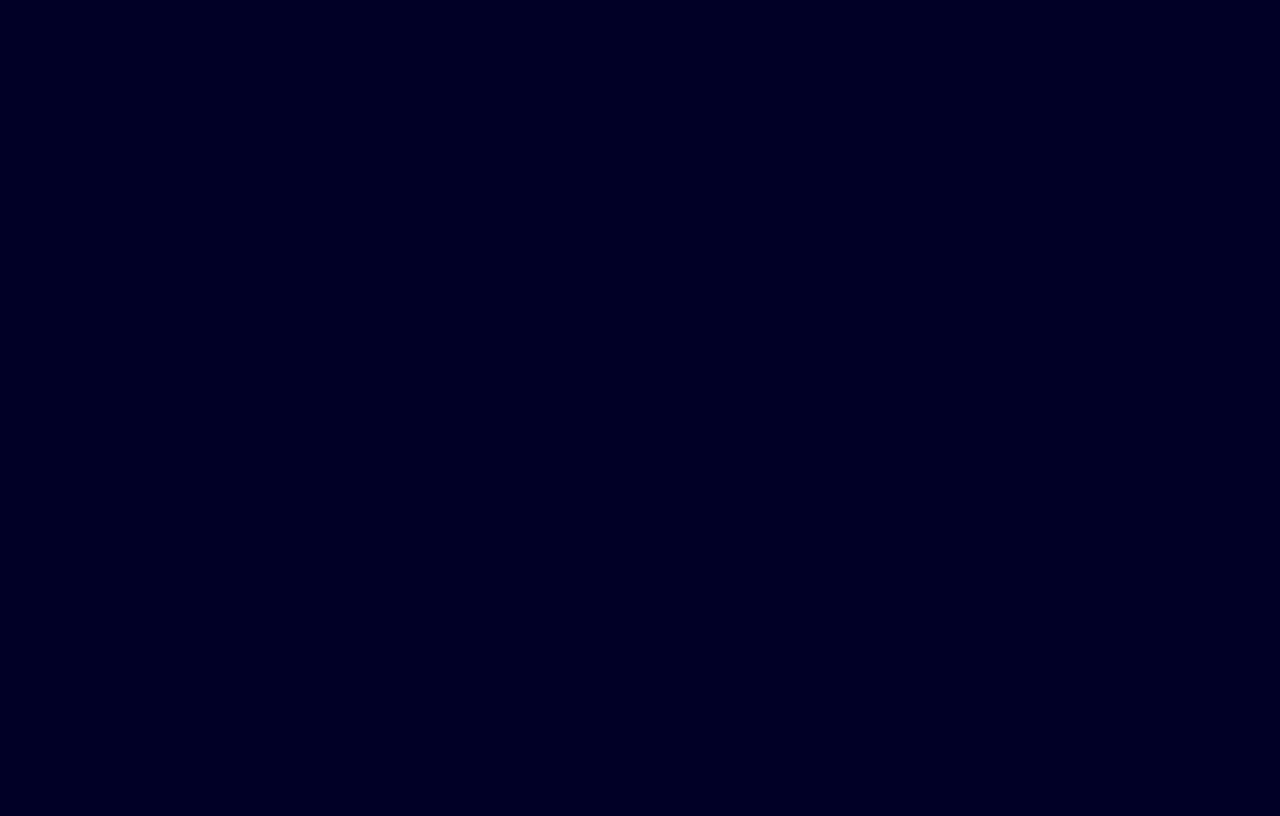
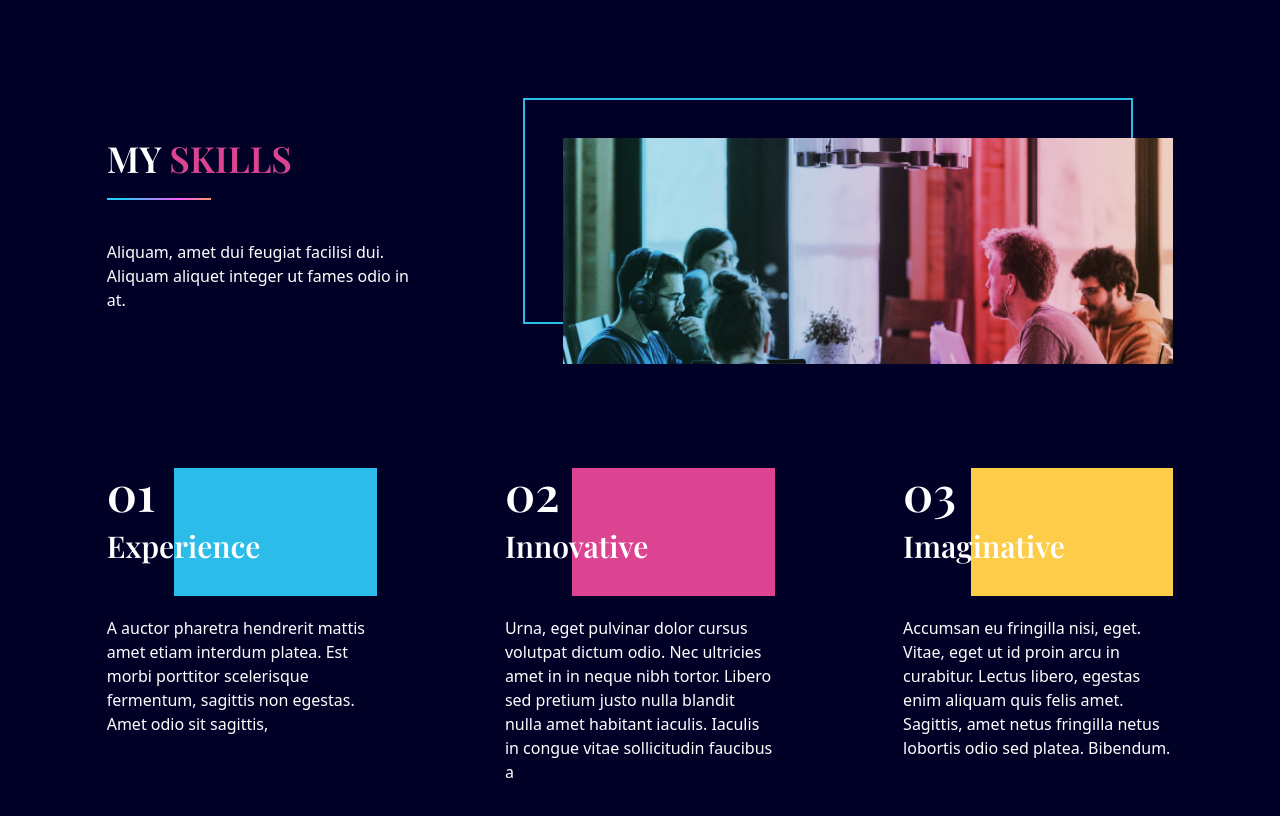
Before and after one commit to brianmarete/portfolio, a React (Vite) app: page / in a window 1280 px wide. Shown: the part 740-1556 px from the top of the page. Before the commit the page ends 800 px from the top, so only its background shows below. Built offline with nearby package versions, Linux system fonts and the light colour scheme.

Commit message:
Add Skills section

```diff
--- a/src/App.tsx
+++ b/src/App.tsx
@@ -3,6 +3,8 @@ import Navbar from "./scenes/Navbar";
 import Landing from "./scenes/Landing";
 import useMediaQuery from "./hooks/useMediaQuery";
 import DotGroup from "./scenes/Dotgroup";
+import LineGradient from "./components/LineGradient";
+import MySkills from "./scenes/MySkills";
 
 function App() {
   const [selectedPage, setSelectedPage] = useState("home");
@@ -32,6 +34,10 @@ function App() {
         )}
         <Landing setSelectedPage={setSelectedPage} />
       </div>
+      <LineGradient />
+      <div className="w-5/6 mx-auto md:h-full">
+        <MySkills />
+      </div>
     </div>
   );
 }
--- /dev/null
+++ b/src/scenes/MySkills.tsx
@@ -0,0 +1,143 @@
+import { motion } from "framer-motion";
+import useMediaQuery from "../hooks/useMediaQuery";
+import LineGradient from "../components/LineGradient";
+
+const MySkills = () => {
+  const isDesktop = useMediaQuery("(min-width: 1060px)");
+
+  return (
+    <section id="skills" className="pt-10 pb-24">
+      {/* HEADER AND IMAGE SECTION */}
+      <div className="md:flex md:justify-between md:gap-16 mt-32">
+        <motion.div
+          className="md:w-1/3"
+          initial="hidden"
+          whileInView="visible"
+          viewport={{ once: true, amount: 0.5 }}
+          transition={{ duration: 0.5 }}
+          variants={{
+            hidden: { opacity: 0, x: -50 },
+            visible: { opacity: 1, x: 0 },
+          }}
+        >
+          <p className="font-playfair font-semibold text-4xl mb-5">
+            MY <span className="text-red">SKILLS</span>
+          </p>
+          <LineGradient width="w-1/3" />
+          <p className="mt-10 mb-7">
+            Aliquam, amet dui feugiat facilisi dui. Aliquam aliquet integer ut
+            fames odio in at.
+          </p>
+        </motion.div>
+
+        <div className="mt-16 md:mt-0">
+          {isDesktop ? (
+            <div
+              className="relative z-0 ml-20 before:absolute before:-top-10 before:-left-10
+              before:w-full before:h-full before:border-2 before:border-blue before:z-[-1]"
+            >
+              <img
+                alt="skills"
+                className="z-10"
+                src="assets/skills-image.png"
+              />
+            </div>
+          ) : (
+            <img alt="skills" className="z-10" src="assets/skills-image.png" />
+          )}
+        </div>
+      </div>
+
+      {/* SKILLS */}
+      <div className="md:flex md:justify-between mt-16 gap-32">
+        {/* EXPERIENCE */}
+        <motion.div
+          className="md:w-1/3 mt-10"
+          initial="hidden"
+          whileInView="visible"
+          viewport={{ once: true, amount: 0.5 }}
+          transition={{ duration: 0.5 }}
+          variants={{
+            hidden: { opacity: 0, y: 50 },
+            visible: { opacity: 1, y: 0 },
+          }}
+        >
+          <div className="relative h-32">
+            <div className="z-10 absolute left-0 top-0">
+              <p className="font-playfair font-semibold text-5xl">01</p>
+              <p className="font-playfair font-semibold text-3xl mt-3">
+                Experience
+              </p>
+            </div>
+            <div className="w-1/2 md:w-3/4 h-32 bg-blue absolute right-0 top-0" />
+          </div>
+          <p className="mt-5">
+            A auctor pharetra hendrerit mattis amet etiam interdum platea. Est
+            morbi porttitor scelerisque fermentum, sagittis non egestas. Amet
+            odio sit sagittis,
+          </p>
+        </motion.div>
+
+        {/* INNOVATIVE */}
+        <motion.div
+          className="md:w-1/3 mt-10"
+          initial="hidden"
+          whileInView="visible"
+          viewport={{ once: true, amount: 0.5 }}
+          transition={{ delay: 0.2, duration: 0.5 }}
+          variants={{
+            hidden: { opacity: 0, y: 50 },
+            visible: { opacity: 1, y: 0 },
+          }}
+        >
+          <div className="relative h-32">
+            <div className="z-10 absolute left-0 top-0">
+              <p className="font-playfair font-semibold text-5xl">02</p>
+              <p className="font-playfair font-semibold text-3xl mt-3">
+                Innovative
+              </p>
+            </div>
+            <div className="w-1/2 md:w-3/4 h-32 bg-red absolute right-0 top-0" />
+          </div>
+          <p className="mt-5">
+            Urna, eget pulvinar dolor cursus volutpat dictum odio. Nec ultricies
+            amet in in neque nibh tortor. Libero sed pretium justo nulla blandit
+            nulla amet habitant iaculis. Iaculis in congue vitae sollicitudin
+            faucibus a
+          </p>
+        </motion.div>
+
+        {/* IMAGINATIVE */}
+        <motion.div
+          className="md:w-1/3 mt-10"
+          initial="hidden"
+          whileInView="visible"
+          viewport={{ once: true, amount: 0.5 }}
+          transition={{ delay: 0.4, duration: 0.5 }}
+          variants={{
+            hidden: { opacity: 0, y: 50 },
+            visible: { opacity: 1, y: 0 },
+          }}
+        >
+          <div className="relative h-32">
+            <div className="z-10 absolute left-0 top-0">
+              <p className="font-playfair font-semibold text-5xl">03</p>
+              <p className="font-playfair font-semibold text-3xl mt-3">
+                Imaginative
+              </p>
+            </div>
+            <div className="w-1/2 md:w-3/4 h-32 bg-yellow absolute right-0 top-0" />
+          </div>
+          <p className="mt-5">
+            Accumsan eu fringilla nisi, eget. Vitae, eget ut id proin arcu in
+            curabitur. Lectus libero, egestas enim aliquam quis felis amet.
+            Sagittis, amet netus fringilla netus lobortis odio sed platea.
+            Bibendum.
+          </p>
+        </motion.div>
+      </div>
+    </section>
+  );
+};
+
+export default MySkills;
```
